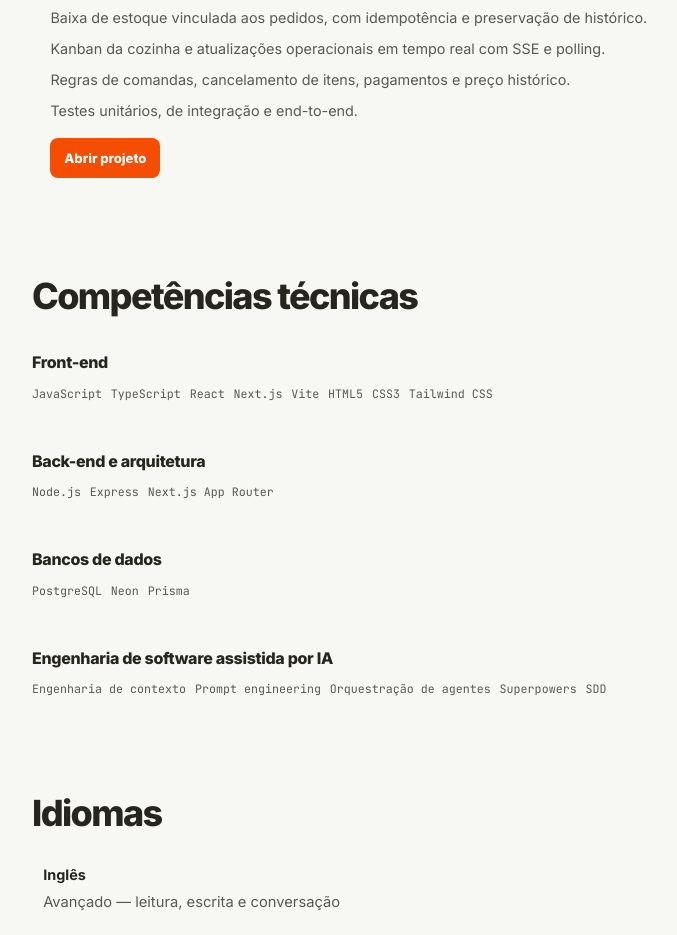
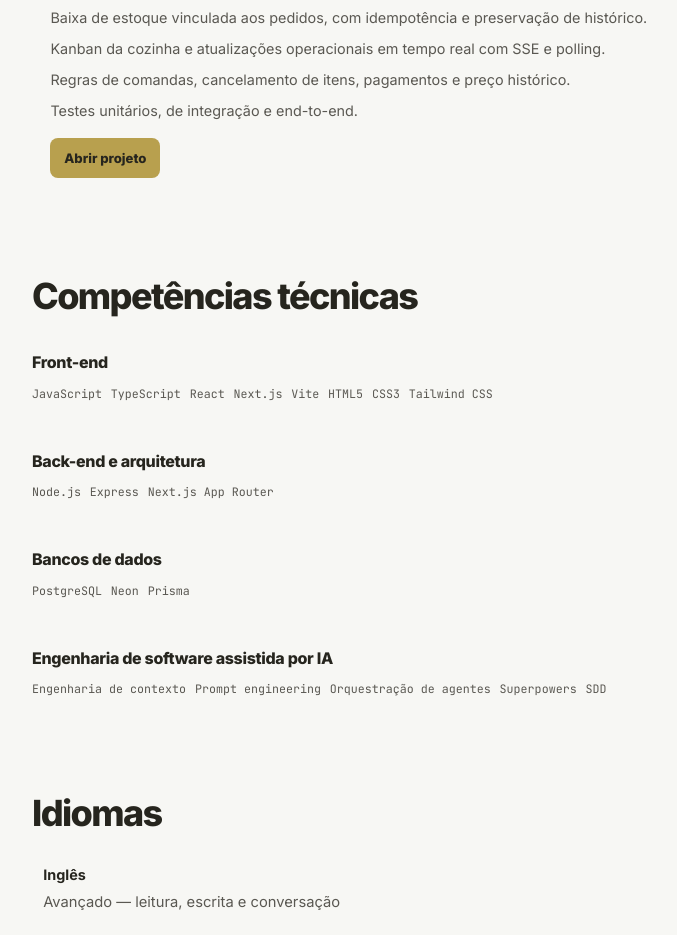
Before and after one commit to GuiFaccioli/meu-curriculo, a React (Vite) app: page / in a window 1280 px wide. Shown: the part 2440-3375 px from the top of the page, without its empty margins (228-905 px from the left). Built offline with nearby package versions, Linux system fonts and the light colour scheme; no server answers.

Commit message:
style: use pastel yellow accents

```diff
--- a/public/curriculo-guilherme-faccioli.html
+++ b/public/curriculo-guilherme-faccioli.html
@@ -17,7 +17,7 @@
         --surface: #ffffff;
         --surface-soft: #fafaf7;
         --hairline: #e6e5e0;
-        --accent: #f54e00;
+        --accent: #75621a;
       }
 
       * { box-sizing: border-box; }
--- a/src/App.css
+++ b/src/App.css
@@ -7,10 +7,10 @@
   --surface-soft: #fafaf7;
   --hairline: #e6e5e0;
   --hairline-strong: #cfcdc4;
-  --accent: #f54e00;
-  --accent-dark: #d04200;
-  --on-accent: #ffffff;
-  --focus: 0 0 0 3px rgba(245, 78, 0, 0.18);
+  --accent: #b8a04e;
+  --accent-dark: #75621a;
+  --on-accent: #26251e;
+  --focus: 0 0 0 3px rgba(184, 160, 78, 0.28);
   --max-width: 1080px;
   --content-width: 760px;
 }
@@ -24,10 +24,10 @@
   --surface-soft: #333029;
   --hairline: #454139;
   --hairline-strong: #686157;
-  --accent: #ff7848;
-  --accent-dark: #ff9b76;
+  --accent: #e0c869;
+  --accent-dark: #f2e6b5;
   --on-accent: #1d1c19;
-  --focus: 0 0 0 3px rgba(255, 120, 72, 0.28);
+  --focus: 0 0 0 3px rgba(224, 200, 105, 0.32);
 }
 
 * {
```
